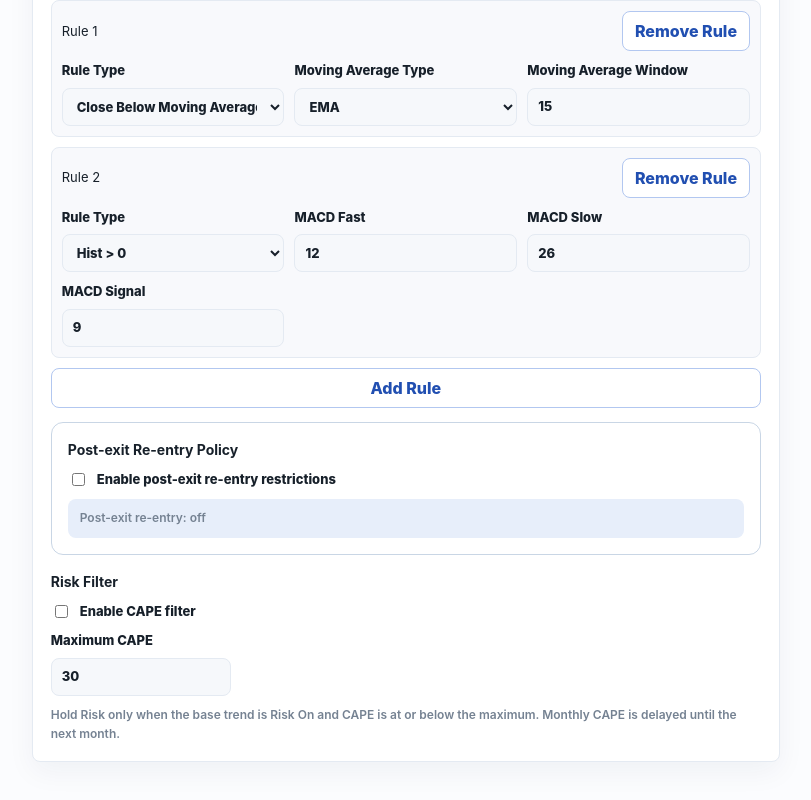
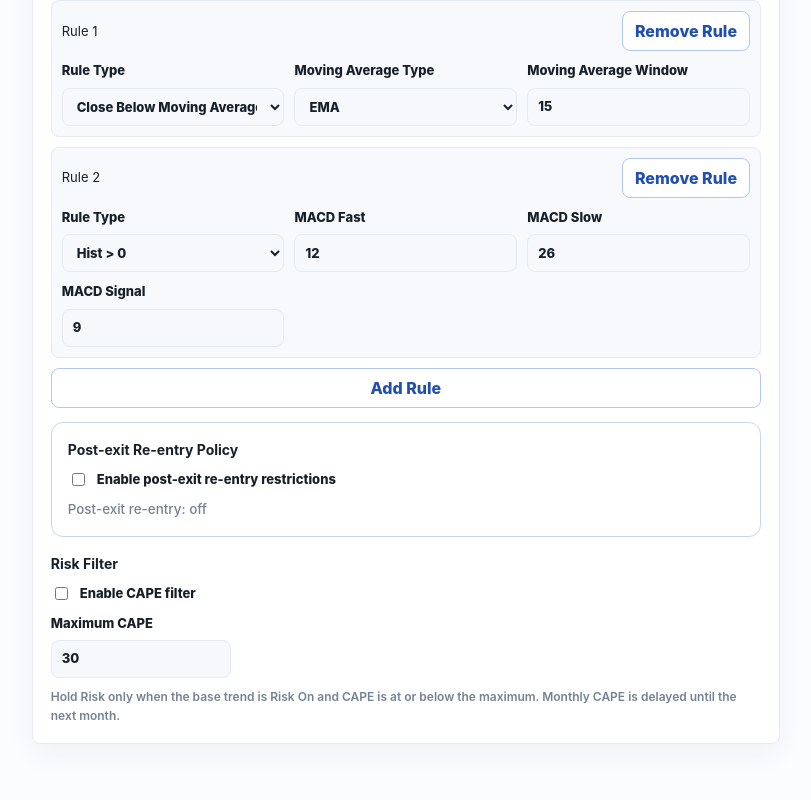
Before and after one commit to RealKaiwenLi/stock-dashboard, a React (Vite) app: page /backtest in a window 1280 px wide. Shown: the part 975-1775 px from the top of the page, without its empty margins (450-1261 px from the left). Built offline with nearby package versions, Linux system fonts and the light colour scheme.

Commit message:
fix: refine re-entry policy layout

```diff
--- a/src/App.css
+++ b/src/App.css
@@ -2085,17 +2085,21 @@
 
 .post-exit-summary {
   margin: 0;
-  padding: 10px 12px;
-  border-radius: 8px;
-  background: color-mix(in srgb, var(--accent) 7%, var(--surface-soft));
+  color: var(--text-muted);
+  font-size: 0.84rem;
+  font-weight: 500;
   line-height: 1.55;
 }
 
 .field-helper {
   color: var(--text-muted);
-  font-size: 0.78rem;
+  font-size: 0.74rem;
   font-weight: 500;
-  line-height: 1.45;
+  line-height: 1.4;
+}
+
+.post-exit-reentry .backtest-form-grid {
+  align-items: start;
 }
 
 .field-error {
--- a/src/i18n/dashboardCopy.js
+++ b/src/i18n/dashboardCopy.js
@@ -366,7 +366,7 @@ const backtestCopy = {
       retainLatest: '暂存最新信号',
       retention: '新入场信号保留交易日数',
       retentionHint: '若要保留冷却期内出现的新金叉或其他入场信号，请选择“暂存最新信号”，再设置保留天数。',
-      retentionHelper: '例如填写 5：信号出现当日算第 1 天，连同之后 4 个有效交易日均可用于释放判断。',
+      retentionHelper: '保留期包含信号日；5 天 = 信号日 + 后续 4 个有效交易日。',
       releaseMode: '释放验证',
       signalStillValid: '信号仍有效即可',
       revalidateEntry: '重新验证入场规则',
@@ -530,7 +530,7 @@ const backtestCopy = {
       retainLatest: 'Retain latest',
       retention: 'New entry signal retention days',
       retentionHint: 'To keep a new golden cross or another entry signal during cooldown, choose “Retain latest,” then set how long it remains valid.',
-      retentionHelper: 'For example, 5 includes the signal day plus the next 4 aligned trading days.',
+      retentionHelper: 'The signal day counts: 5 days = signal day + the next 4 aligned trading days.',
       releaseMode: 'Release validation',
       signalStillValid: 'Signal remains valid',
       revalidateEntry: 'Revalidate entry rules',
```
Also changed, not shown: 1 other file (tests, documents, lock files or other folders).
